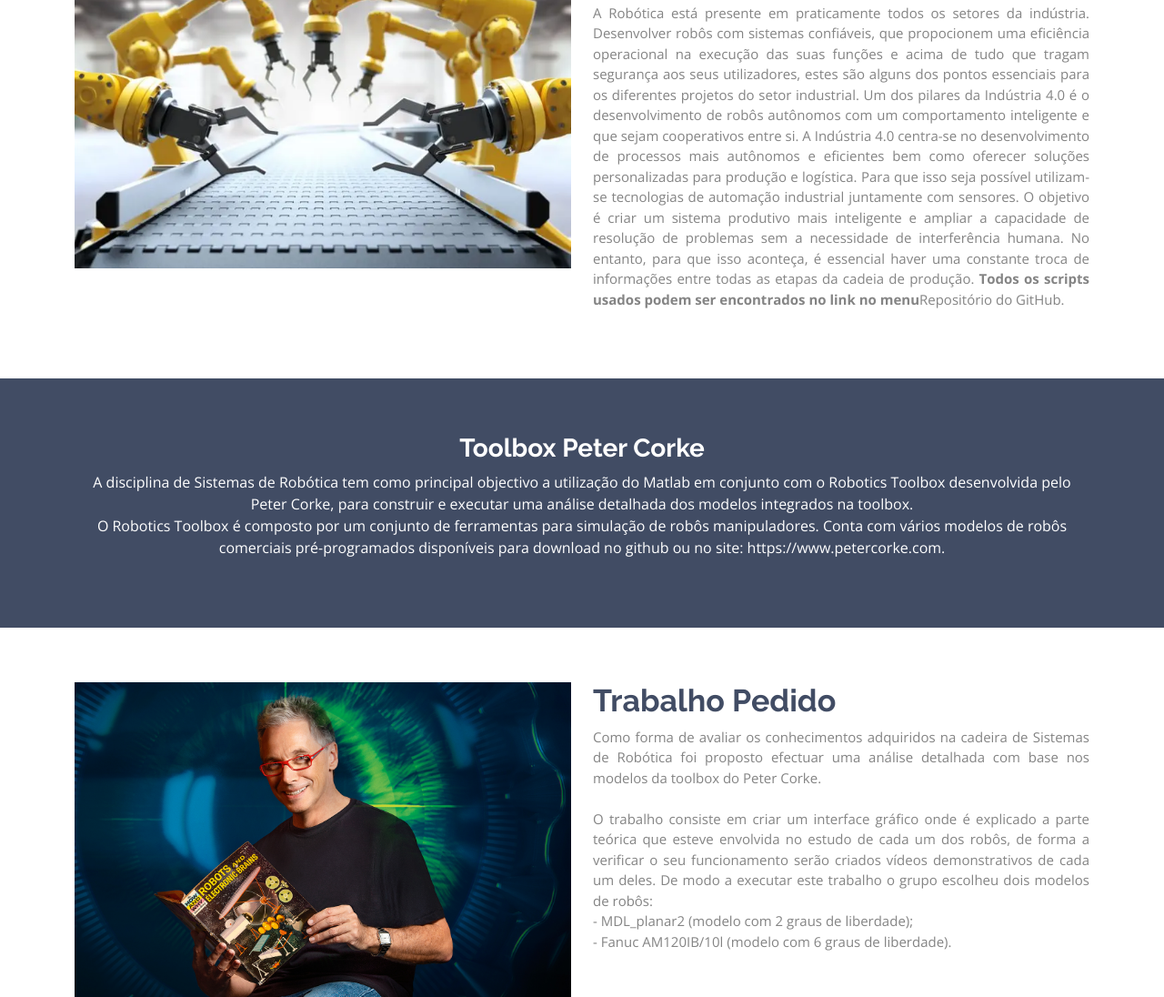
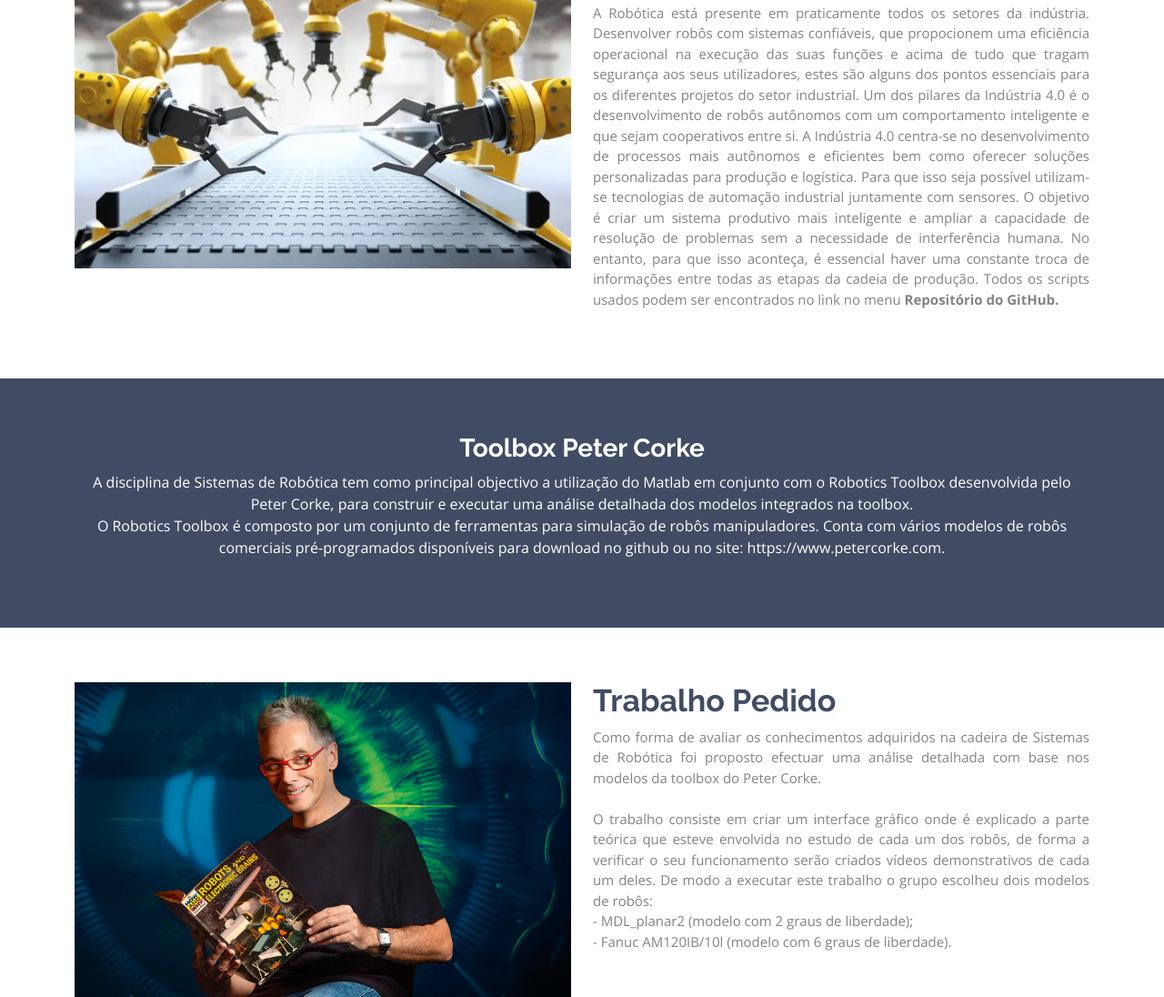
Before and after one commit to Rmorais1974/SR_UAL2021, a plain HTML site: page index.html in a window 1280 px wide. Shown: the part 746-1842 px from the top of the page at 91% size. Drawn offline with nearby package versions, Linux system fonts and the light colour scheme; a script that the page names is missing.

Commit message:
VersãoFinal

```diff
--- a/index.html
+++ b/index.html
@@ -75,7 +75,7 @@
               juntamente com sensores. O objetivo é criar um sistema produtivo mais inteligente e ampliar a capacidade
               de resolução de problemas sem a necessidade de interferência humana. No entanto, para que isso aconteça, é
               essencial haver uma constante troca de informações entre todas as etapas da cadeia de produção.
-              <strong> Todos os scripts usados podem ser encontrados no link no menu</strong>Repositório do GitHub.</strong>
+              Todos os scripts usados podem ser encontrados no link no menu <strong>Repositório do GitHub.</strong>
             </p>
           </div>
         </div>
```
